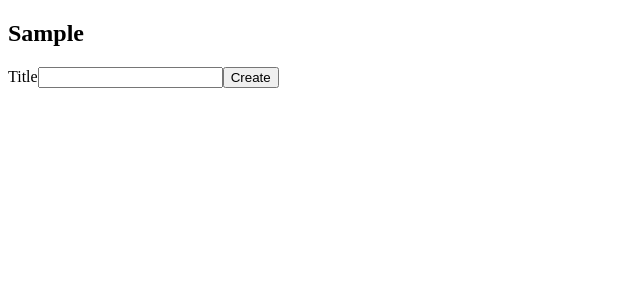
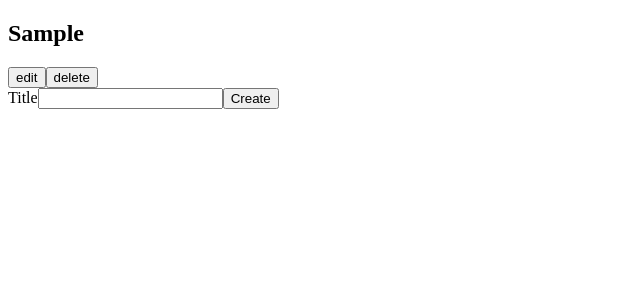
Before and after one commit to Wilson-A-Salamanca/books, a React (Create React App) app in the folder books/: page / in a window 1280 px wide. Both pictures are taken after typing "Sample" into the empty fields and a click on the button "Create". Shown: the top 300 px of the page, without its empty margins (0-640 px from the left). Built offline with nearby package versions, Linux system fonts and the light colour scheme.

Commit message:
add-delete-edit

```diff
--- a/books/src/App.js
+++ b/books/src/App.js
@@ -4,6 +4,26 @@
 
 function App() {
   const [books, setbooks] = useState([]);
+
+  const editBooksById = (id, newTitle) => {
+    const updatedBooks = books.map((book) => {
+      if (book.id === id) {
+        return {...book, title: newTitle};
+      }
+
+      return book;
+    });
+
+    setbooks(updatedBooks);
+  };
+
+  const deleteBookById = (id) => {
+    const updatedBooks = books.filter((book) => {
+      return book.id !== id;
+    });
+
+    setbooks(updatedBooks);
+  };
 
   const createBook = (title) => {
     const updatedBooks = [
@@ -18,7 +38,7 @@
 
   return (
     <div>
-      <BookList books={books}/>
+      <BookList onEdit={editBooksById} books={books} onDelete={deleteBookById}/>
       <BookCreate onCreate={createBook}/>
     </div>
   );
--- a/books/src/components/BookEdit.js
+++ b/books/src/components/BookEdit.js
@@ -1,5 +1,25 @@
-function BookEdit() {
-    return <div>bookE</div>
+import { useState } from "react";
+
+function BookEdit({book, onSumit}) {
+    const [title, setTitle] = useState(book.title);
+
+    const handleChange = (event) => {
+        setTitle(event.target.value);
+    };
+
+    const handleSubmit = (event) => {
+        event.preventDefault();
+
+        onSumit(book.id, title);
+    };
+
+    return (
+        <form onSubmit={handleSubmit}>
+            <label>Title</label>
+            <input value={title} onChange={handleChange}/>
+            <button>save</button>
+        </form>
+    )
 };
 
 export default BookEdit;
--- a/books/src/components/BookList.js
+++ b/books/src/components/BookList.js
@@ -1,8 +1,8 @@
 import BookShow from "./BookShow";
 
-function BookList({books}) {
+function BookList({books, onDelete, onEdit}) {
     const redenredBooks = books.map((book) => {
-        return <BookShow key={book.id} book={book}/>;
+        return <BookShow onEdit={onEdit} onDelete={onDelete} key={book.id} book={book}/>;
     });
     return <div>{redenredBooks}</div>
 }
--- a/books/src/components/BookShow.js
+++ b/books/src/components/BookShow.js
@@ -1,5 +1,38 @@
-function BookShow({book}) {
-    return <h2>{book.title}</h2>
+import { useState } from "react";
+import BookEdit from "./BookEdit";
+
+function BookShow({book , onDelete, onEdit}) {
+    const [showEdit, setShowEdit] = useState(false)
+
+    const handleDeleteClick = () => {
+        onDelete(book.id)
+    };
+
+    const handleEditClick = () => {
+        setShowEdit(!showEdit);
+    };
+
+    const handleSumit = (id, newTitle) => {
+        setShowEdit(false);
+        onEdit(id, newTitle);
+    };
+
+    let content = <h2>{book.title}</h2>;
+    if(showEdit) {
+        content = <BookEdit onSumit={handleSumit} book={book}/>
+    };
+
+    return (
+        <section>
+            <article>
+                {content}
+            </article>
+            <article>
+                <button onClick={handleEditClick}>edit</button>
+                <button onClick={handleDeleteClick}>delete</button>
+            </article>
+        </section>
+    )
 };
 
 export default BookShow;
```
